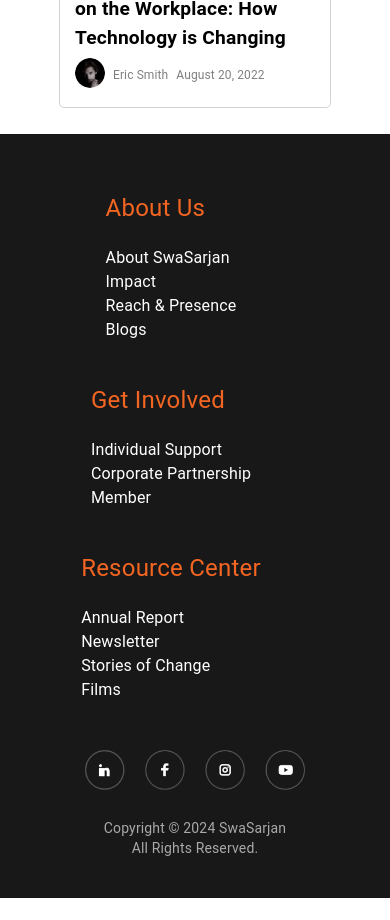
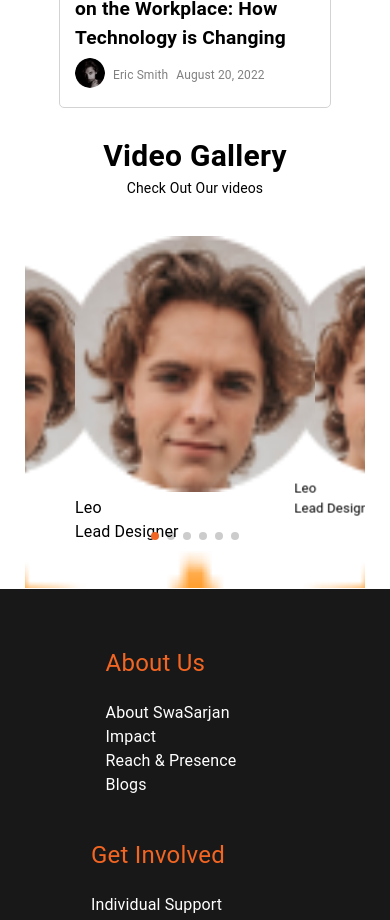
Before and after one commit to DivyaNareshkumarPatel/SwaSarjan, a React (Create React App) app: page /SwaSarjan/blogs in a window 390 px wide. Shown: the part 4160-5080 px from the top of the page. Before the commit the page ends 5058 px from the top, so only its background shows below. Built offline with nearby package versions, Linux system fonts and the light colour scheme; a web font is replaced by a local one.

Commit message:
changes in home page

```diff
--- a/src/Components/BannerItem.jsx
+++ b/src/Components/BannerItem.jsx
@@ -8,7 +8,7 @@
     color: "white",
     backgroundSize: "cover",
     backgroundPosition: "center",
-    height: "80vh",
+    height: "91vh",
     transition: "none",
   },
   content: {
--- a/src/Components/BlogSlider.css
+++ b/src/Components/BlogSlider.css
@@ -1,63 +1,114 @@
-.container{
+.container {
   margin: auto 25px;
 }
+
 .swiper_container {
   height: 35rem;
   padding: 2rem 0;
   position: relative;
 }
 
-.swiper-slide {
+.img1 {
+  width: 50px;
+  height: 50px;
+}
+
+.img2 {
+  width: 120px;
+  height: 20px;
+  border-radius: 0px
+}
+
+/* .swiper-slide {
   width: 37rem;
   height: 32rem;
   position: relative;
-}
+} */
 
 @media (max-width: 1000px) {
   .swiper_container {
     height: 30rem;
   }
-  .swiper-slide {
+
+  /* .swiper-slide {
+    width: 28rem !important;
+    height: 26rem !important;
+  } */
+  .s {
     width: 28rem !important;
     height: 26rem !important;
   }
-  /* .swiper-slide img {
-    width: 28rem !important;
-    height: 26rem !important;
-  } */
+
+  .img1 {
+    width: 50px;
+    height: 50px;
   }
+
+  .img2 {
+    width: 120px;
+    height: 20px;
+    border-radius: 0px
+  }
+}
+
 @media (max-width: 700px) {
   .swiper_container {
     height: 20rem;
   }
-    .swiper-slide {
+
+  .img1 {
+    width: 50px;
+    height: 50px;
+  }
+
+  .img2 {
+    width: 120px;
+    height: 20px;
+    border-radius: 0px
+  }
+
+  /* .swiper-slide {
+      width: 18rem !important;
+      height: 16rem !important;
+    } */
+  .s {
     width: 18rem !important;
     height: 16rem !important;
   }
-    /* .swiper-slide img {
-      width: 18rem !important;
-      height: 16rem !important;
-    } */
 }
+
 @media (max-width: 450px) {
   .swiper_container {
     height: 20rem;
   }
-    .swiper-slide {
+
+  .img1 {
+    width: 50px;
+    height: 50px;
+  }
+
+  .img2 {
+    width: 120px;
+    height: 20px;
+    border-radius: 0px
+  }
+
+  /* .swiper-slide {
+      width: 15rem !important;
+      height: 16rem !important;
+    } */
+  .s {
     width: 15rem !important;
     height: 16rem !important;
   }
-    /* .swiper-slide img {
-      width: 15rem !important;
-      height: 16rem !important;
-    } */
 }
-/* .swiper-slide img {
+
+.s {
   width: 37rem;
   height: 32rem;
   border-radius: 2rem;
   object-fit: cover;
-} */
+}
 
 .swiper-slide-shadow-left,
 .swiper-slide-shadow-right {
@@ -107,7 +158,7 @@
 
 .slider-controler .slider-arrow {
   background: var(--white);
-  padding-top:2px;
+  padding-top: 2px;
   width: 1.5rem;
   height: 1.5rem;
   left: 42%;
--- a/src/Components/BlogSliderContent.jsx
+++ b/src/Components/BlogSliderContent.jsx
@@ -2,19 +2,20 @@
 import account from "../images/account.png";
 import { Typography } from "@mui/material";
 import star from "../images/star.png";
+import "./BlogSlider.css";
 export default function BlogSliderContent() {
   return (
-    <div>
+    <div className="s">
       <div>
         <div>
-          <img src={account} alt="" style={{width:"50px", height:"50px"}}/>
+          <img src={account} alt="" className="img1"/>
         </div>
         <div>
           <Typography>Leo</Typography>
           <Typography>Lead Designer</Typography>
         </div>
         <div>
-          <img src={star} alt="" style={{width:"120px", height:"20px", borderRadius:"0px"}}/>
+          <img src={star} alt="" className="img2"/>
         </div>
       </div>
       <div>
--- a/src/Components/CommonBanner.jsx
+++ b/src/Components/CommonBanner.jsx
@@ -13,7 +13,7 @@
     color: "white",
     backgroundSize: "cover",
     backgroundPosition: "center",
-    height: "60vh",
+    height: "91vh",
     transition: "none",
   },
   content: {
@@ -33,7 +33,7 @@
   const images = [img1, img2, img3, img4];
 
   return (
-    <div style={{ height: "60vh" }}>
+    <div style={{ height: "91vh" }}>
       <Carousel
         indicatorContainerProps={{
           style: {
--- a/src/Components/HomeBanner.jsx
+++ b/src/Components/HomeBanner.jsx
@@ -9,7 +9,7 @@
   const images = [img1, img2, img3, img4];
 
   return (
-    <div style={{height:"80vh"}}>
+    <div style={{height:"91vh"}}>
       <Carousel
         indicatorContainerProps={{
           style: {
--- a/src/Components/Impact.jsx
+++ b/src/Components/Impact.jsx
@@ -80,6 +80,14 @@
               counter={4000}
               content="Villagers are got basic health check-ups for free."
             />
+            <ImpactData
+              counter={4000}
+              content="Villagers are got basic health check-ups for free."
+            />
+            <ImpactData
+              counter={4000}
+              content="Villagers are got basic health check-ups for free."
+            />
           </div>
           <div>
             <Link to="/about">
--- a/src/Components/VideoGallery.jsx
+++ b/src/Components/VideoGallery.jsx
@@ -1,4 +1,4 @@
-import React, { useState, useEffect } from "react";
+import React, { useState, useEffect, useMemo } from "react";
 import Carousel from "react-material-ui-carousel";
 import ModelVideo from "./ModelVideo";
 import PlayArrowIcon from "@mui/icons-material/PlayArrow";
@@ -6,8 +6,8 @@
 function VideoGallery() {
   const [size, setSize] = useState(5);
   const [selectedVideo, setSelectedVideo] = useState(null);
-
-  const videos = [
+  const [videoTitles, setVideoTitles] = useState({});
+  const videos = useMemo(() => [
     {
       src: "https://www.youtube.com/embed/MBqdXGsjJ74?si=WIxzbqhBb7HeXQq2",
     },
@@ -26,7 +26,7 @@
     {
       src: "https://www.youtube.com/embed/Ozzr7C6u3iw?si=taK1jz-K03CML-fA",
     },
-  ];
+  ], []);
 
   const extractVideoId = (url) => {
     const match = url.match(/(?:embed\/|v=)([^?&]+)/);
@@ -55,11 +55,35 @@
   useEffect(() => {
     calculateChunkSize();
     window.addEventListener("resize", calculateChunkSize);
-    // Cleanup the event listener on component unmount
     return () => {
       window.removeEventListener("resize", calculateChunkSize);
     };
-  }, []); // Empty dependency array to run the effect only once on mount
+  }, []);
+
+  useEffect(() => {
+    const fetchTitles = async () => {
+      const titles = {};
+      for (const video of videos) {
+        const videoId = extractVideoId(video.src);
+        try {
+          const response = await fetch(`https://www.googleapis.com/youtube/v3/videos?id=${videoId}&key=YOUR_YOUTUBE_API_KEY&part=snippet`);
+          const data = await response.json();
+          console.log("API Response for", video.src, ":", data);
+          if (data.items && data.items.length > 0) {
+            titles[video.src] = data.items[0].snippet.title;
+          } else {
+            titles[video.src] = "Untitled Video";
+          }
+        } catch (error) {
+          console.error("Error fetching video details:", error);
+          titles[video.src] = "Untitled Video";
+        }
+      }
+      console.log("Updated Video Titles:", titles);
+      setVideoTitles(titles);
+    };
+    fetchTitles();
+  }, [videos]);
 
   const handleVideoClick = (video) => {
     setSelectedVideo(video);
@@ -70,13 +94,13 @@
   };
 
   return (
-    <div style={{ marginBottom: "20px", overflow:"auto"}}>
+    <div style={{ marginBottom: "20px", overflow: "auto" }}>
       <Carousel
         animation="slide"
         indicators
         timeout={500}
         navButtonsAlwaysVisible
-        style={{height:"100% !important"}}
+        style={{ height: "100% !important" }}
       >
         {chunkVideos(videos, size).map((chunk, index) => (
           <div
@@ -102,13 +126,14 @@
                   style={{ width: "100%", height: "100%" }}
                   onClick={() => handleVideoClick(video)}
                 />
+                <div>{videoTitles[video.src] || "Untitled Video"}</div>
                 <PlayArrowIcon
                   style={{
                     position: "absolute",
                     top: "50%",
                     left: "50%",
                     transform: "translate(-50%, -50%)",
-                    fontSize: 100,
+                    fontSize: 50,
                     color: "rgba(255, 255, 255, 0.8)",
                     cursor: "pointer",
                   }}
--- a/src/Pages/Blogs.jsx
+++ b/src/Pages/Blogs.jsx
@@ -3,7 +3,7 @@
 import BlogsBanner from '../Components/BlogsBanner'
 import BlogsCardCollections from '../Components/BlogsCardCollections'
 import Footer from '../Components/Footer';
-// import BlogSlider from '../Components/BlogSlider';
+import BlogSlider from '../Components/BlogSlider';
 
 export default function Blogs() {
   return (
@@ -11,7 +11,7 @@
       <NavBar/>
       <BlogsBanner/>
       <BlogsCardCollections/>
-      {/* <BlogSlider/> */}
+      <BlogSlider/>
       <Footer/>
     </div>
   )
```
Lines whose indentation alone changed are shown as unchanged.
